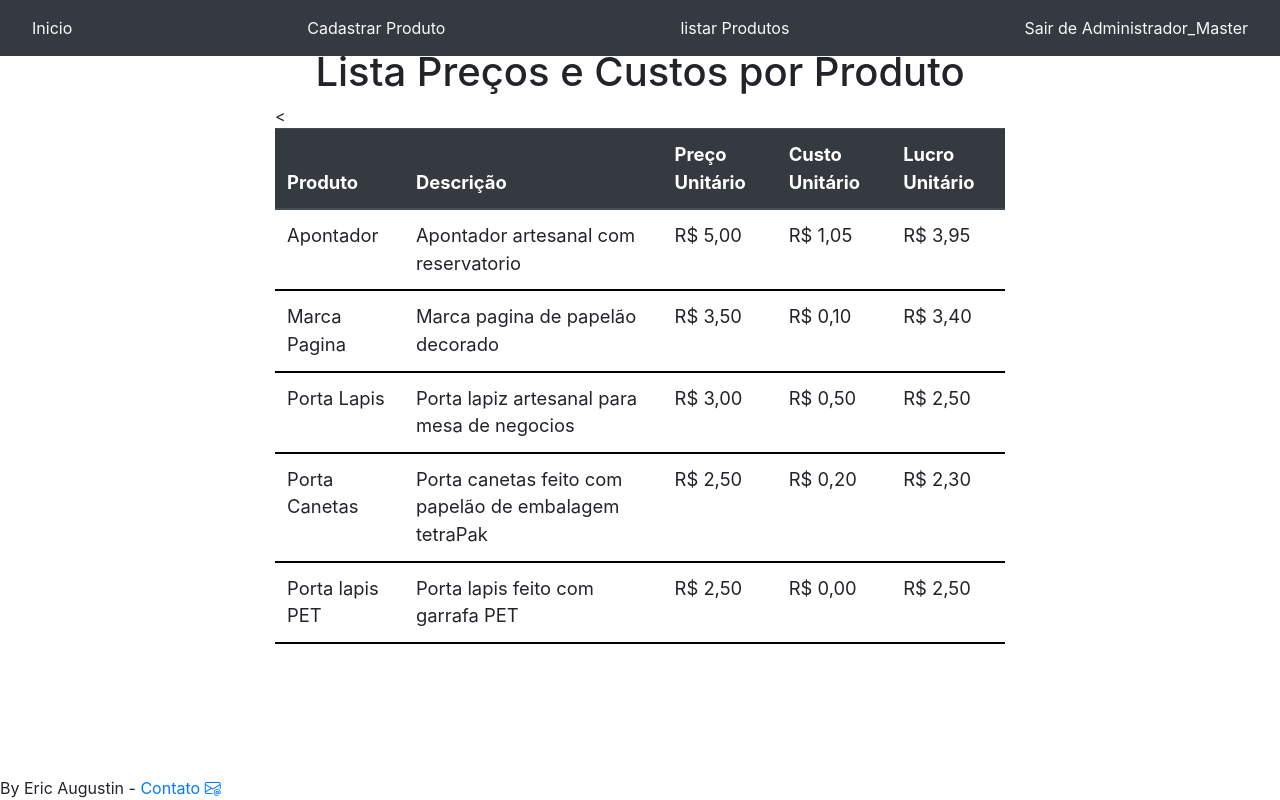
After one commit to augustin1977/formulacao_produtos, a Django app: page /lista_produtos/ in a window 1280 px wide. The commit adds this page. Run offline with Django 5.2, Linux system fonts and the light colour scheme; a user stored in the database is signed in; data comes from the database, SQL or seed files in the repository; both versions use the stored data as it was after the commit.

Commit message:
contrução da listagem de produtos

```diff
--- a/primeiro_projeto/urls.py
+++ b/primeiro_projeto/urls.py
@@ -27,6 +27,6 @@
     path('', produtos.views.home, name="home"),
     path('accounts/', include('django.contrib.auth.urls')),
     path('logout/',produtos.views.logoutUser,name='logout_user'),
-
+    path('lista_produtos/',produtos.views.lista_produtos,name='lista_produtos'),
 ]
 urlpatterns+=  static(settings.MEDIA_URL, document_root=settings.MEDIA_ROOT)
--- a/produtos/models.py
+++ b/produtos/models.py
@@ -14,6 +14,12 @@
     imagem=models.FileField(null=True,blank=True,upload_to='media')
     data_atualização=models.DateTimeField(auto_now=True)
     ativo=models.BooleanField(default=True)
+    def calcula_preco(self):
+        insumosprodutos=InsumoProduto.objects.filter(ativo=1).filter(produto=self)
+        custo=0
+        for insumoproduto in insumosprodutos:
+             custo+=insumoproduto.insumo.preco_unitario*insumoproduto.quantidade
+        return custo
 
     def __str__(self):
         return f"{self.nome}"
--- /dev/null
+++ b/produtos/templates/lista_custo_produtos.html
@@ -0,0 +1,66 @@
+{% extends 'base.html'%}
+{% block 'titulo'%} Sistema de Produtos  {% endblock %}
+{% block 'menu' %}
+{% endblock %}
+{% block 'conteudo'%}
+<style>
+    table {
+        width: 100%;
+        border-collapse: collapse;
+
+    th, td {
+        padding: 10px;
+        text-align: left;
+    }
+    th {
+        background-color: #f2f2f2;
+    }
+    tbody tr {
+        border-bottom: 2px solid black;
+    }
+    tbody tr:hover {
+        background-color: #f2f2f2;
+    }
+    .container-wide {
+        max-width: 100%;
+    }
+    .responsive-text {
+        font-size: calc(12px + 0.5vw);
+    }
+</style>
+<div class="text-center">
+    <br><br>
+    <h1>  Lista Preços e Custos por Produto</h1>
+    </div>
+<div class ='container container-wide'>
+    <div class='row'>
+        <div class='col-md-2'></div>
+        <div class="col-md">
+            <table class="table table">
+                <thead class="thead-dark">
+                    <tr>
+                        <th class="truncate responsive-text">Produto</th>
+                        <th class="responsive-text">Descrição</th>
+                        <th class="responsive-text">Preço Unitário</th>
+                        <<th class="responsive-text">Custo Unitário</th>
+                        <th class="responsive-text">Lucro Unitário</th>
+                    </tr>
+                </thead>
+                <tbody>
+                    {% for produto in produtos%}
+                    <tr>
+                        <td class="truncate responsive-text" style="max-width: 200px;">{{ produto.nome }}</td>
+                        <td class="responsive-text">{{produto.descricao}}</td>
+                        <td class="responsive-text">R$ {{ produto.preco_unitario|floatformat:2 }}</td>
+                        <td class="responsive-text">R$ {{ produto.custo|floatformat:2 }}</td>
+                        <td class="responsive-text">R$ {{ produto.lucro|floatformat:2 }}</td>
+                    </tr>
+                    {% endfor %}
+                </tbody>
+            </table>
+        </div>
+    <div class='col-md-2'></div>
+    </div>
+</div>
+
+{% endblock %}
--- a/produtos/views.py
+++ b/produtos/views.py
@@ -40,6 +40,10 @@
 
 
     return redirect('home')
-
+@login_required
 def lista_produtos(request):
-    return redirect('home')
+    produtos=(Produto.objects.filter(ativo=1))
+    for produto in produtos:
+        produto.custo=produto.calcula_preco()
+        produto.lucro=produto.preco_unitario-produto.custo
+    return render(request, 'lista_custo_produtos.html',{'produtos':produtos})
--- a/templates/base.html
+++ b/templates/base.html
@@ -26,6 +26,8 @@
     <nav class="navbar navbar-dark bg-dark fixed-top">
         <a class="nav-link text-light" href="{% url 'home' %}">Inicio</a>
         <a class="nav-link text-light" href="{% url 'cadastrarproduto' %}">Cadastrar Produto</a>
+        <a class="nav-link text-light" href="{% url 'lista_produtos' %}">listar Produtos</a>
+
           {% block 'menu' %} {% endblock %}
 
 
@@ -52,5 +54,5 @@
   </body>
 
 <footer class="fixed-bottom">
-        By Eric Augustin@IPT - <a href='mailto:ericaugustin@ipt.br'>Contato <i class="bi bi-envelope-at"></i></a>   </footer>
+        By Eric Augustin - <a href='mailto:ericaugustin@gmail.com'>Contato <i class="bi bi-envelope-at"></i></a>   </footer>
 </html>
```
Also changed, not shown: db.sqlite3.
